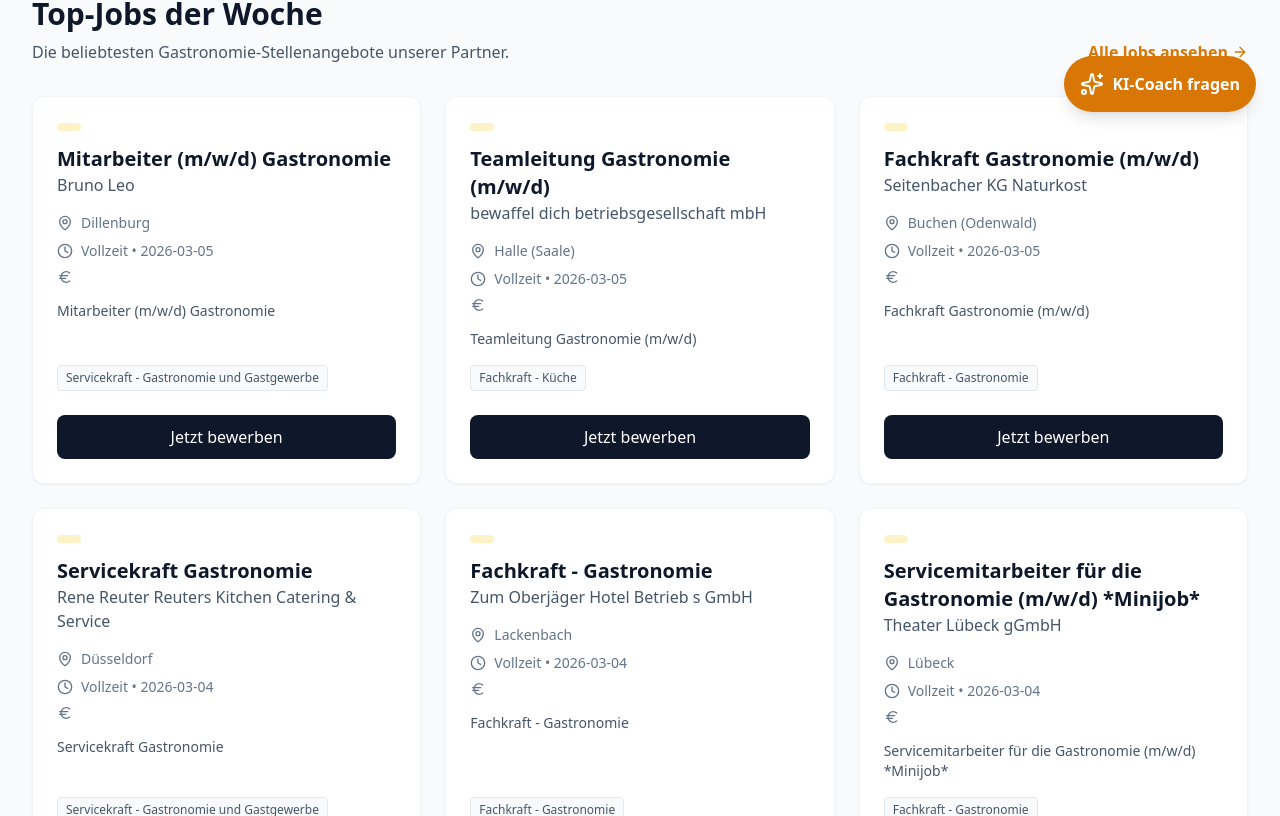
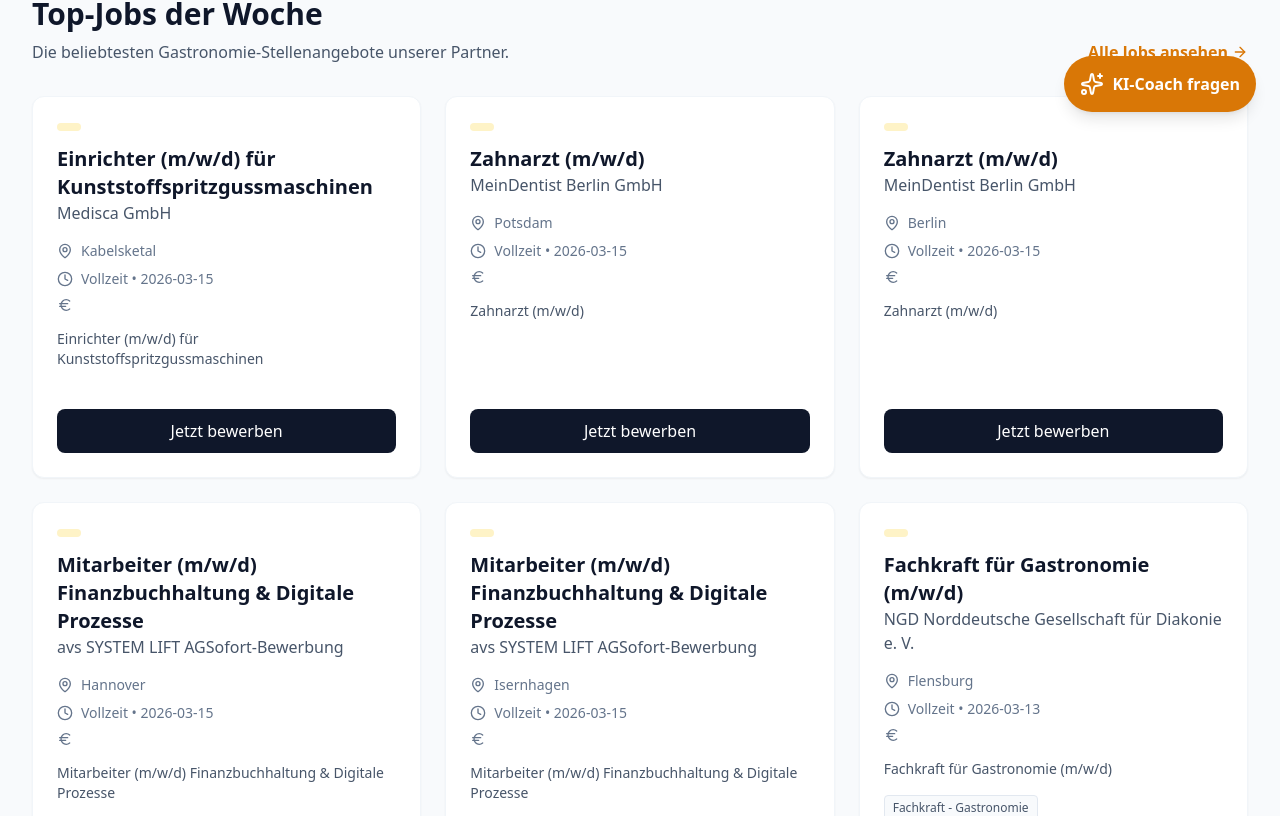
Before and after one commit to shufflethis/gastronomiestellenangebote.de, a React (Vite) app: page /#/ in a window 1280 px wide. Shown: the part 664-1480 px from the top of the page. Built offline with nearby package versions, Linux system fonts and the light colour scheme.

Commit message:
chore: update job listings from external sources (HR-JobScraper)
25 jobs injected from: Arbeitsagentur, Indeed, StepStone, meinestadt.de

```diff
--- a/constants.ts
+++ b/constants.ts
@@ -12,6 +12,193 @@ export const NAV_ITEMS: NavItem[] = [
 export const MOCK_JOBS: Job[] = [
   {
     id: '1',
+    title: 'Einrichter (m/w/d) für Kunststoffspritzgussmaschinen',
+    company: 'Medisca GmbH',
+    location: 'Kabelsketal',
+    type: 'Vollzeit',
+    category: JobCategory.OTHER,
+    description: 'Einrichter (m/w/d) für Kunststoffspritzgussmaschinen',
+    tags: [],
+    postedAt: '2026-03-15'
+  },
+  {
+    id: '2',
+    title: 'Zahnarzt (m/w/d)',
+    company: 'MeinDentist Berlin GmbH',
+    location: 'Potsdam',
+    type: 'Vollzeit',
+    category: JobCategory.OTHER,
+    description: 'Zahnarzt (m/w/d)',
+    tags: [],
+    postedAt: '2026-03-15'
+  },
+  {
+    id: '3',
+    title: 'Zahnarzt (m/w/d)',
+    company: 'MeinDentist Berlin GmbH',
+    location: 'Berlin',
+    type: 'Vollzeit',
+    category: JobCategory.OTHER,
+    description: 'Zahnarzt (m/w/d)',
+    tags: [],
+    postedAt: '2026-03-15'
+  },
+  {
+    id: '4',
+    title: 'Mitarbeiter (m/w/d) Finanzbuchhaltung & Digitale Prozesse',
+    company: 'avs SYSTEM LIFT AGSofort-Bewerbung',
+    location: 'Hannover',
+    type: 'Vollzeit',
+    category: JobCategory.OTHER,
+    description: 'Mitarbeiter (m/w/d) Finanzbuchhaltung & Digitale Prozesse',
+    tags: [],
+    postedAt: '2026-03-15'
+  },
+  {
+    id: '5',
+    title: 'Mitarbeiter (m/w/d) Finanzbuchhaltung & Digitale Prozesse',
+    company: 'avs SYSTEM LIFT AGSofort-Bewerbung',
+    location: 'Isernhagen',
+    type: 'Vollzeit',
+    category: JobCategory.OTHER,
+    description: 'Mitarbeiter (m/w/d) Finanzbuchhaltung & Digitale Prozesse',
+    tags: [],
+    postedAt: '2026-03-15'
+  },
+  {
+    id: '6',
+    title: 'Fachkraft für Gastronomie (m/w/d)',
+    company: 'NGD Norddeutsche Gesellschaft für Diakonie e. V.',
+    location: 'Flensburg',
+    type: 'Vollzeit',
+    category: JobCategory.OTHER,
+    description: 'Fachkraft für Gastronomie (m/w/d)',
+    tags: ['Fachkraft - Gastronomie'],
+    postedAt: '2026-03-13'
+  },
+  {
+    id: '7',
+    title: 'Fachkraft für Gastronomie',
+    company: 'Volkswagen',
+    location: 'Wolfsburg',
+    type: 'Vollzeit',
+    category: JobCategory.OTHER,
+    description: 'Fachkraft für Gastronomie',
+    tags: ['Fachkraft - Gastronomie'],
+    postedAt: '2026-03-13'
+  },
+  {
+    id: '8',
+    title: 'Fachkraft für Gastronomie',
+    company: 'Hofmeister',
+    location: 'Ehingen (Donau)',
+    type: 'Vollzeit',
+    category: JobCategory.OTHER,
+    description: 'Fachkraft für Gastronomie',
+    tags: ['Fachkraft - Gastronomie'],
+    postedAt: '2026-03-13'
+  },
+  {
+    id: '9',
+    title: 'Fachkraft für Gastronomie',
+    company: 'Hofmeister',
+    location: 'Bietigheim-Bissingen',
+    type: 'Vollzeit',
+    category: JobCategory.OTHER,
+    description: 'Fachkraft für Gastronomie',
+    tags: ['Fachkraft - Gastronomie'],
+    postedAt: '2026-03-13'
+  },
+  {
+    id: '10',
+    title: 'Fachkraft für Gastronomie',
+    company: 'Hofmeister',
+    location: 'Sindelfingen',
+    type: 'Vollzeit',
+    category: JobCategory.OTHER,
+    description: 'Fachkraft für Gastronomie',
+    tags: ['Fachkraft - Gastronomie'],
+    postedAt: '2026-03-13'
+  },
+  {
+    id: '11',
+    title: 'Fachkraft - Gastronomie',
+    company: 'K.u.K. Hofzuckerbäcker Ch.Demel\'s Söhne GmbH',
+    location: 'Wien,Innere Stadt',
+    type: 'Vollzeit',
+    category: JobCategory.OTHER,
+    description: 'Fachkraft - Gastronomie',
+    tags: ['Fachkraft - Gastronomie'],
+    postedAt: '2026-03-12'
+  },
+  {
+    id: '12',
+    title: 'Servicekraft (m/w/d) in der Gastronomie',
+    company: 'AMEOS Pflegegesellschaft Südholstein mbH & Co. KG',
+    location: 'Ratzeburg',
+    type: 'Vollzeit',
+    category: JobCategory.OTHER,
+    description: 'Servicekraft (m/w/d) in der Gastronomie',
+    tags: ['Fachkraft - Gastronomie'],
+    postedAt: '2026-03-11'
+  },
+  {
+    id: '13',
+    title: 'Fachkraft- Gastronomie',
+    company: 'MEDIAN Service IV GmbH',
+    location: 'Bad Oeynhausen',
+    type: 'Vollzeit',
+    category: JobCategory.OTHER,
+    description: 'Fachkraft- Gastronomie',
+    tags: ['Fachkraft - Gastronomie'],
+    postedAt: '2026-03-10'
+  },
+  {
+    id: '14',
+    title: 'Fachkraft - Gastronomie',
+    company: 'Emrich Christopher',
+    location: 'Gallspach',
+    type: 'Vollzeit',
+    category: JobCategory.OTHER,
+    description: 'Fachkraft - Gastronomie',
+    tags: ['Fachkraft - Gastronomie'],
+    postedAt: '2026-03-10'
+  },
+  {
+    id: '15',
+    title: 'Fachkraft - Gastronomie',
+    company: 'Emrich Christopher',
+    location: 'Offenhausen',
+    type: 'Vollzeit',
+    category: JobCategory.OTHER,
+    description: 'Fachkraft - Gastronomie',
+    tags: ['Fachkraft - Gastronomie'],
+    postedAt: '2026-03-10'
+  },
+  {
+    id: '16',
+    title: 'Werkstudent Gastronomie (m/w/d)',
+    company: 'Schwarz Corporate Solutions',
+    location: 'Neckarsulm',
+    type: 'Vollzeit',
+    category: JobCategory.OTHER,
+    description: 'Werkstudent Gastronomie (m/w/d)',
+    tags: ['Servicekraft - Gastronomie und Gastgewerbe'],
+    postedAt: '2026-03-10'
+  },
+  {
+    id: '17',
+    title: 'Fachkraft Gastronomie',
+    company: 'HAFFHUS GmbH',
+    location: 'Ueckermünde',
+    type: 'Vollzeit',
+    category: JobCategory.OTHER,
+    description: 'Fachkraft Gastronomie',
+    tags: ['Fachkraft - Gastronomie'],
+    postedAt: '2026-03-09'
+  },
+  {
+    id: '18',
     title: 'Mitarbeiter (m/w/d) Gastronomie',
     company: 'Bruno Leo',
     location: 'Dillenburg',
@@ -22,7 +209,7 @@ export const MOCK_JOBS: Job[] = [
     postedAt: '2026-03-05'
   },
   {
-    id: '2',
+    id: '19',
     title: 'Teamleitung Gastronomie (m/w/d)',
     company: 'bewaffel dich betriebsgesellschaft mbH',
     location: 'Halle (Saale)',
@@ -33,7 +220,7 @@ export const MOCK_JOBS: Job[] = [
     postedAt: '2026-03-05'
   },
   {
-    id: '3',
+    id: '20',
     title: 'Fachkraft Gastronomie (m/w/d)',
     company: 'Seitenbacher KG Naturkost',
     location: 'Buchen (Odenwald)',
@@ -44,7 +231,7 @@ export const MOCK_JOBS: Job[] = [
     postedAt: '2026-03-05'
   },
   {
-    id: '4',
+    id: '21',
     title: 'Servicekraft Gastronomie',
     company: 'Rene Reuter Reuters Kitchen Catering & Service',
     location: 'Düsseldorf',
@@ -55,7 +242,7 @@ export const MOCK_JOBS: Job[] = [
     postedAt: '2026-03-04'
   },
   {
-    id: '5',
+    id: '22',
     title: 'Fachkraft - Gastronomie',
     company: 'Zum Oberjäger Hotel Betrieb s GmbH',
     location: 'Lackenbach',
@@ -66,7 +253,7 @@ export const MOCK_JOBS: Job[] = [
     postedAt: '2026-03-04'
   },
   {
-    id: '6',
+    id: '23',
     title: 'Servicemitarbeiter für die Gastronomie (m/w/d) *Minijob*',
     company: 'Theater Lübeck gGmbH',
     location: 'Lübeck',
@@ -77,7 +264,7 @@ export const MOCK_JOBS: Job[] = [
     postedAt: '2026-03-04'
   },
   {
-    id: '7',
+    id: '24',
     title: 'Servicekraft - Gastronomie und Gastgewerbe (m/w/d)',
     company: 'Restaurant in der Rommelmühle',
     location: 'Bietigheim-Bissingen',
@@ -88,7 +275,7 @@ export const MOCK_JOBS: Job[] = [
     postedAt: '2026-03-04'
   },
   {
-    id: '8',
+    id: '25',
     title: 'Fachkraft Gastronomie ? (w/m/d)',
     company: 'BUHL Personal GmbH - Niederlassung Leipzig',
     location: 'Leipzig',
@@ -97,193 +284,6 @@ export const MOCK_JOBS: Job[] = [
     description: 'Fachkraft Gastronomie ? (w/m/d)',
     tags: ['Restaurantfachmann/-frau'],
     postedAt: '2026-03-04'
-  },
-  {
-    id: '9',
-    title: 'Servicekraft ? (w/m/d) - Gastronomie',
-    company: 'BUHL Personal GmbH - Niederlassung Leipzig',
-    location: 'Leipzig',
-    type: 'Vollzeit',
-    category: JobCategory.OTHER,
-    description: 'Servicekraft ? (w/m/d) - Gastronomie',
-    tags: ['Restaurantfachmann/-frau'],
-    postedAt: '2026-03-04'
-  },
-  {
-    id: '10',
-    title: 'Studentenjob ? (w/m/d) - Gastronomie',
-    company: 'BUHL Personal GmbH - Niederlassung Leipzig',
-    location: 'Leipzig',
-    type: 'Vollzeit',
-    category: JobCategory.OTHER,
-    description: 'Studentenjob ? (w/m/d) - Gastronomie',
-    tags: ['Restaurantfachmann/-frau'],
-    postedAt: '2026-03-04'
-  },
-  {
-    id: '11',
-    title: 'Servicekraft ? (w/m/d) - Gastronomie',
-    company: 'BUHL Personal GmbH - Niederlassung Dortmund',
-    location: 'Dortmund',
-    type: 'Vollzeit',
-    category: JobCategory.OTHER,
-    description: 'Servicekraft ? (w/m/d) - Gastronomie',
-    tags: ['Restaurantfachmann/-frau'],
-    postedAt: '2026-03-04'
-  },
-  {
-    id: '12',
-    title: 'Studentenjob ? (w/m/d) - Gastronomie',
-    company: 'BUHL Personal GmbH - Niederlassung Kassel',
-    location: 'Kassel, Hessen',
-    type: 'Vollzeit',
-    category: JobCategory.OTHER,
-    description: 'Studentenjob ? (w/m/d) - Gastronomie',
-    tags: ['Restaurantfachmann/-frau'],
-    postedAt: '2026-03-04'
-  },
-  {
-    id: '13',
-    title: 'Studentenjob ? (w/m/d) - Gastronomie',
-    company: 'BUHL Personal GmbH - Niederlassung Kassel',
-    location: 'Fulda',
-    type: 'Vollzeit',
-    category: JobCategory.OTHER,
-    description: 'Studentenjob ? (w/m/d) - Gastronomie',
-    tags: ['Restaurantfachmann/-frau'],
-    postedAt: '2026-03-04'
-  },
-  {
-    id: '14',
-    title: 'Servicekraft ? (w/m/d) - Gastronomie',
-    company: 'BUHL Personal GmbH - Niederlassung Kassel',
-    location: 'Fulda',
-    type: 'Vollzeit',
-    category: JobCategory.OTHER,
-    description: 'Servicekraft ? (w/m/d) - Gastronomie',
-    tags: ['Restaurantfachmann/-frau'],
-    postedAt: '2026-03-04'
-  },
-  {
-    id: '15',
-    title: 'Servicemitarbeiter (m/w/d) Gastronomie in Leonberg',
-    company: 'tempster GmbH',
-    location: 'Leonberg, Württemberg',
-    type: 'Vollzeit',
-    category: JobCategory.OTHER,
-    description: 'Servicemitarbeiter (m/w/d) Gastronomie in Leonberg',
-    tags: ['Servicekraft - Gastronomie und Gastgewerbe'],
-    postedAt: '2026-03-03'
-  },
-  {
-    id: '16',
-    title: 'Servicekraft - Gastronomie und Gastgewerbe',
-    company: 'TRANSFER Planconsult Datentransfer und Anlagenconsulting GmbH',
-    location: 'Wien',
-    type: 'Vollzeit',
-    category: JobCategory.OTHER,
-    description: 'Servicekraft - Gastronomie und Gastgewerbe',
-    tags: ['Servicekraft - Gastronomie und Gastgewerbe'],
-    postedAt: '2026-03-03'
-  },
-  {
-    id: '17',
-    title: 'Servicekraft - Gastronomie und Gastgewerbe',
-    company: 'Andi\'s Skihotel GmbH',
-    location: 'Obertauern',
-    type: 'Vollzeit',
-    category: JobCategory.OTHER,
-    description: 'Servicekraft - Gastronomie und Gastgewerbe',
-    tags: ['Servicekraft - Gastronomie und Gastgewerbe'],
-    postedAt: '2026-03-03'
-  },
-  {
-    id: '18',
-    title: 'Servicekräfte in der Gastronomie',
-    company: 'FM Culinary GmbH',
-    location: 'Bad Schönborn',
-    type: 'Vollzeit',
-    category: JobCategory.OTHER,
-    description: 'Servicekräfte in der Gastronomie',
-    tags: ['Servicekraft - Gastronomie und Gastgewerbe'],
-    postedAt: '2026-03-02'
-  },
-  {
-    id: '19',
-    title: 'Servicekraft - Gastronomie und Gastgewerbe (m/w/d)',
-    company: 'Stiftl Gastronomie Unternehmensgruppe',
-    location: 'München',
-    type: 'Vollzeit',
-    category: JobCategory.OTHER,
-    description: 'Servicekraft - Gastronomie und Gastgewerbe (m/w/d)',
-    tags: ['Servicekraft - Gastronomie und Gastgewerbe'],
-    postedAt: '2026-03-02'
-  },
-  {
-    id: '20',
-    title: 'Servicekraft - Gastronomie und Gastgewerbe',
-    company: 'La Strada Robert Yaldiz Gastronomie GmbH',
-    location: 'Herzogenburg',
-    type: 'Vollzeit',
-    category: JobCategory.OTHER,
-    description: 'Servicekraft - Gastronomie und Gastgewerbe',
-    tags: ['Servicekraft - Gastronomie und Gastgewerbe'],
-    postedAt: '2026-03-02'
-  },
-  {
-    id: '21',
-    title: 'Servicekraft (m/w/d) Gastronomie & Hotellerie',
-    company: 'ARWA Personaldienstleistungen GmbH',
-    location: 'Dresden',
-    type: 'Vollzeit',
-    category: JobCategory.OTHER,
-    description: 'Servicekraft (m/w/d) Gastronomie & Hotellerie',
-    tags: ['Servicekraft - Gastronomie und Gastgewerbe'],
-    postedAt: '2026-03-02'
-  },
-  {
-    id: '22',
-    title: 'Fachkraft für Gastronomie Schwerpunkt Systemgastronomie',
-    company: 'ABV Braunschweig/MD e.V. - Lohn',
-    location: 'Braunschweig',
-    type: 'Vollzeit',
-    category: JobCategory.OTHER,
-    description: 'Fachkraft für Gastronomie Schwerpunkt Systemgastronomie',
-    tags: ['Fachkraft - Gastronomie'],
-    postedAt: '2026-03-02'
-  },
-  {
-    id: '23',
-    title: 'Servicemitarbeiter (m/w/d) in der Gastronomie',
-    company: 'BESTSTEPS by Bernd Konschak',
-    location: 'Werl',
-    type: 'Vollzeit',
-    category: JobCategory.OTHER,
-    description: 'Servicemitarbeiter (m/w/d) in der Gastronomie',
-    tags: ['Servicekraft - Gastronomie und Gastgewerbe'],
-    postedAt: '2026-03-01'
-  },
-  {
-    id: '24',
-    title: 'Servicekraft-Gastronomie (m/w/d)',
-    company: 'Hotel-Restaurant Die kleine Blume GmbH',
-    location: 'Erfweiler',
-    type: 'Vollzeit',
-    category: JobCategory.OTHER,
-    description: 'Servicekraft-Gastronomie (m/w/d)',
-    tags: ['Hotelfachmann/-frau'],
-    postedAt: '2026-03-01'
-  },
-  {
-    id: '25',
-    title: 'Gastronomie Helfer/in',
-    company: 'Cafe-Bistro "Zum Vasi"',
-    location: 'St. Blasien',
-    type: 'Vollzeit',
-    category: JobCategory.OTHER,
-    description: 'Gastronomie Helfer/in',
-    tags: ['Servicekraft - Gastronomie und Gastgewerbe'],
-    postedAt: '2026-02-27'
   }
 ];
 
--- a/index.html
+++ b/index.html
@@ -100,115 +100,110 @@
   {
     "@context": "https://schema.org",
     "@type": "JobPosting",
-    "title": "Mitarbeiter (m/w/d) Gastronomie",
-    "description": "Mitarbeiter (m/w/d) Gastronomie",
-    "datePosted": "2026-03-05",
-    "validThrough": "2026-05-03",
+    "title": "Einrichter (m/w/d) für Kunststoffspritzgussmaschinen",
+    "description": "Einrichter (m/w/d) für Kunststoffspritzgussmaschinen",
+    "datePosted": "2026-03-15",
+    "validThrough": "2026-05-13",
     "employmentType": "FULL_TIME",
     "hiringOrganization": {
       "@type": "Organization",
-      "name": "Bruno Leo",
+      "name": "Medisca GmbH",
       "sameAs": "https://gastronomiestellenangebote.de"
     },
     "jobLocation": {
       "@type": "Place",
       "address": {
         "@type": "PostalAddress",
-        "addressLocality": "Dillenburg",
-        "addressCountry": "DE",
-        "addressRegion": "Hessen"
+        "addressLocality": "Kabelsketal",
+        "addressCountry": "DE"
       }
     }
   },
   {
     "@context": "https://schema.org",
     "@type": "JobPosting",
-    "title": "Teamleitung Gastronomie (m/w/d)",
-    "description": "Teamleitung Gastronomie (m/w/d)",
-    "datePosted": "2026-03-05",
-    "validThrough": "2026-05-03",
+    "title": "Zahnarzt (m/w/d)",
+    "description": "Zahnarzt (m/w/d)",
+    "datePosted": "2026-03-15",
+    "validThrough": "2026-05-13",
     "employmentType": "FULL_TIME",
     "hiringOrganization": {
       "@type": "Organization",
-      "name": "bewaffel dich betriebsgesellschaft mbH",
+      "name": "MeinDentist Berlin GmbH",
       "sameAs": "https://gastronomiestellenangebote.de"
     },
     "jobLocation": {
       "@type": "Place",
       "address": {
         "@type": "PostalAddress",
-        "addressLocality": "Halle (Saale)",
-        "addressCountry": "DE",
-        "addressRegion": "Sachsen-Anhalt"
+        "addressLocality": "Potsdam",
+        "addressCountry": "DE"
       }
     }
   },
   {
     "@context": "https://schema.org",
     "@type": "JobPosting",
-    "title": "Fachkraft Gastronomie (m/w/d)",
-    "description": "Fachkraft Gastronomie (m/w/d)",
-    "datePosted": "2026-03-05",
-    "validThrough": "2026-05-03",
+    "title": "Zahnarzt (m/w/d)",
+    "description": "Zahnarzt (m/w/d)",
+    "datePosted": "2026-03-15",
+    "validThrough": "2026-05-13",
     "employmentType": "FULL_TIME",
     "hiringOrganization": {
       "@type": "Organization",
-      "name": "Seitenbacher KG Naturkost",
+      "name": "MeinDentist Berlin GmbH",
       "sameAs": "https://gastronomiestellenangebote.de"
     },
     "jobLocation": {
       "@type": "Place",
       "address": {
         "@type": "PostalAddress",
-        "addressLocality": "Buchen (Odenwald)",
-        "addressCountry": "DE",
-        "addressRegion": "Baden-Württemberg"
+        "addressLocality": "Berlin",
+        "addressCountry": "DE"
       }
     }
   },
   {
     "@context": "https://schema.org",
     "@type": "JobPosting",
-    "title": "Servicekraft Gastronomie",
-    "description": "Servicekraft Gastronomie",
-    "datePosted": "2026-03-04",
-    "validThrough": "2026-05-02",
+    "title": "Mitarbeiter (m/w/d) Finanzbuchhaltung & Digitale Prozesse",
+    "description": "Mitarbeiter (m/w/d) Finanzbuchhaltung & Digitale Prozesse",
+    "datePosted": "2026-03-15",
+    "validThrough": "2026-05-13",
     "employmentType": "FULL_TIME",
     "hiringOrganization": {
       "@type": "Organization",
-      "name": "Rene Reuter Reuters Kitchen Catering & Service",
+      "name": "avs SYSTEM LIFT AGSofort-Bewerbung",
       "sameAs": "https://gastronomiestellenangebote.de"
     },
     "jobLocation": {
       "@type": "Place",
       "address": {
         "@type": "PostalAddress",
-        "addressLocality": "Düsseldorf",
-        "addressCountry": "DE",
-        "addressRegion": "Nordrhein-Westfalen"
+        "addressLocality": "Hannover",
+        "addressCountry": "DE"
       }
     }
   },
   {
     "@context": "https://schema.org",
     "@type": "JobPosting",
-    "title": "Fachkraft - Gastronomie",
-    "description": "Fachkraft - Gastronomie",
-    "datePosted": "2026-03-04",
-    "validThrough": "2026-05-02",
+    "title": "Mitarbeiter (m/w/d) Finanzbuchhaltung & Digitale Prozesse",
+    "description": "Mitarbeiter (m/w/d) Finanzbuchhaltung & Digitale Prozesse",
+    "datePosted": "2026-03-15",
+    "validThrough": "2026-05-13",
     "employmentType": "FULL_TIME",
     "hiringOrganization": {
       "@type": "Organization",
-      "name": "Zum Oberjäger Hotel Betrieb s GmbH",
+      "name": "avs SYSTEM LIFT AGSofort-Bewerbung",
       "sameAs": "https://gastronomiestellenangebote.de"
     },
     "jobLocation": {
       "@type": "Place",
       "address": {
         "@type": "PostalAddress",
-        "addressLocality": "Lackenbach",
-        "addressCountry": "DE",
-        "addressRegion": "Burgenland"
+        "addressLocality": "Isernhagen",
+        "addressCountry": "DE"
       }
     }
   }
```
